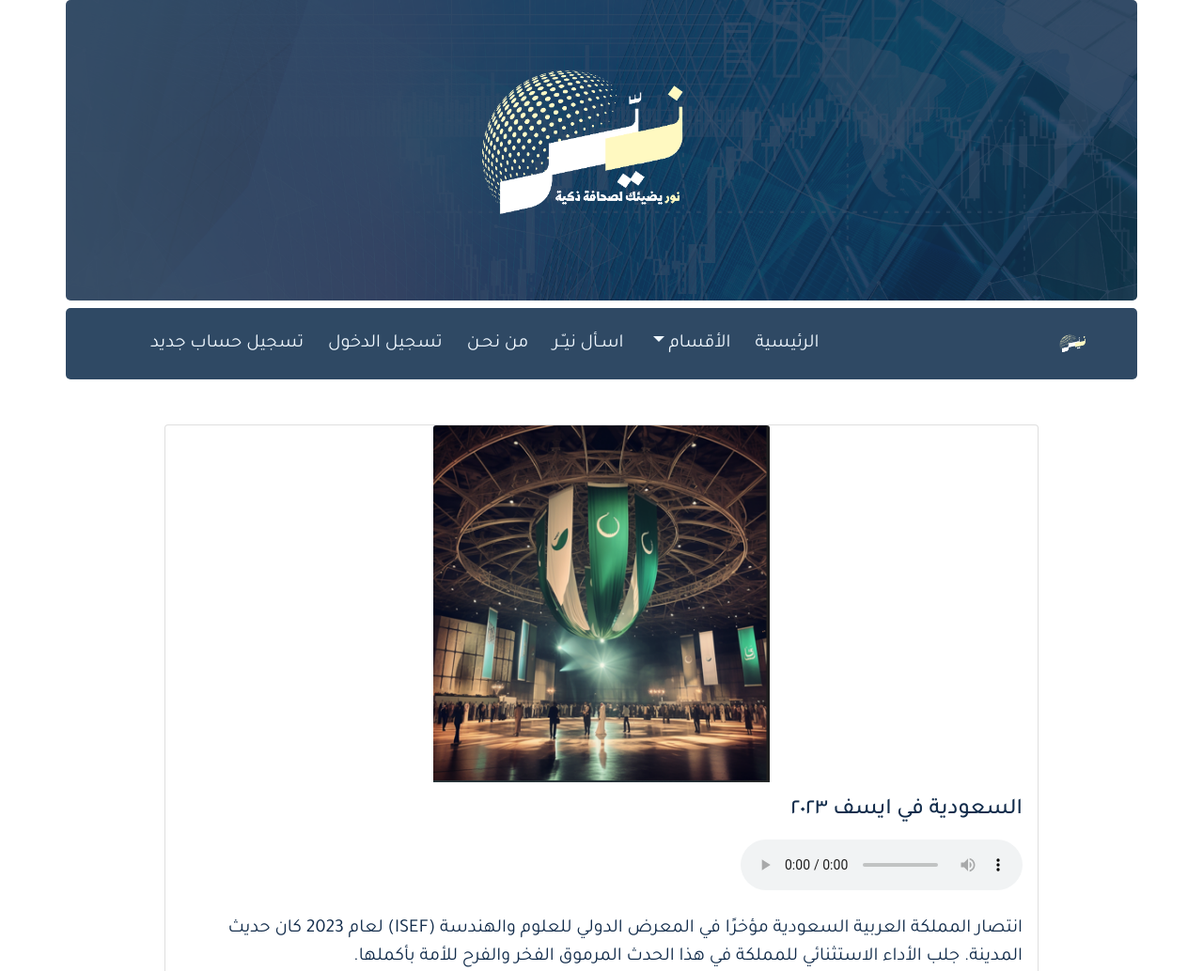
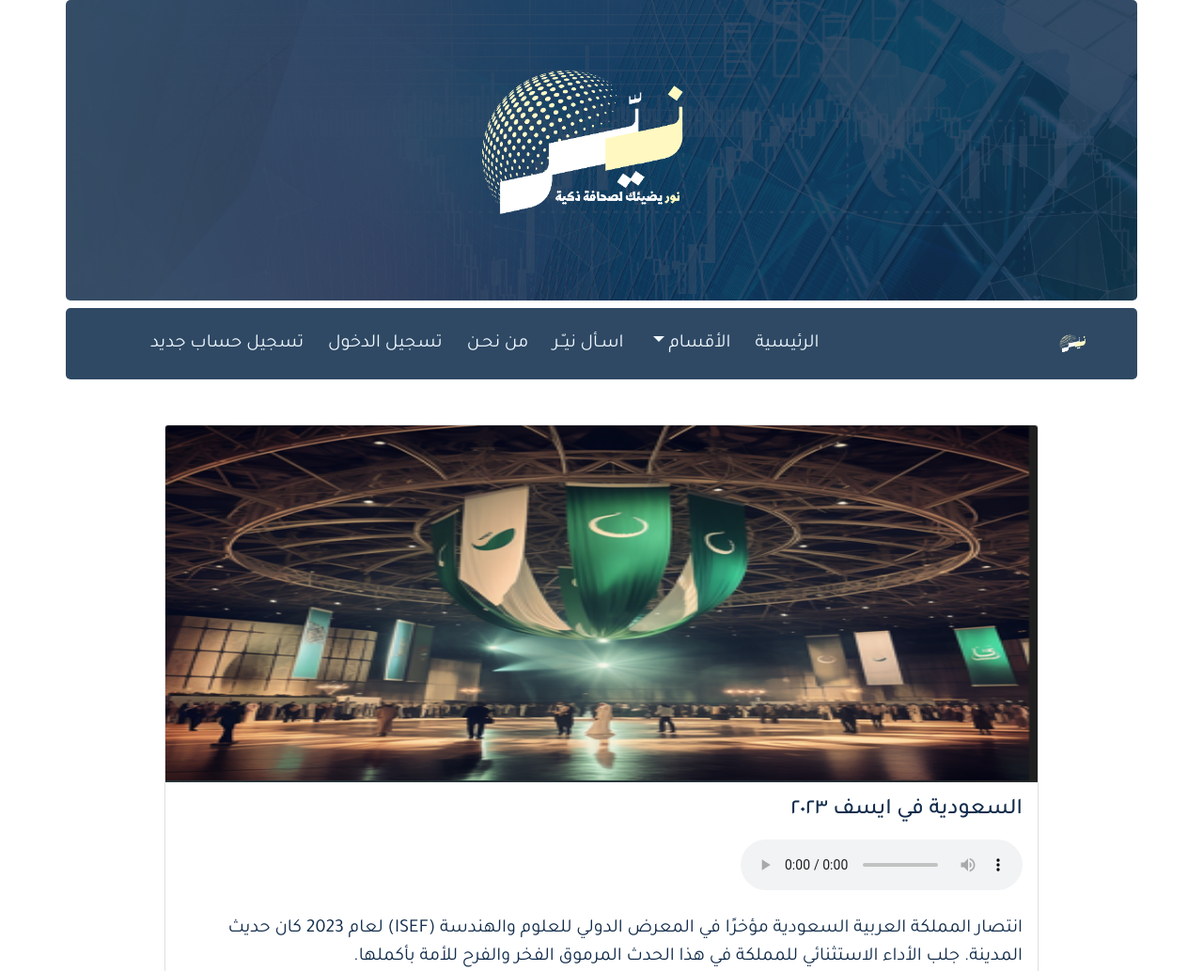
Before and after one commit to ghonaime91/nyr-news-paper, a Flask app: page /subjects/all/1 in a window 1280 px wide. Shown: the top 1034 px of the page at 94% size. Run offline with Flask 3, Linux system fonts and the light colour scheme; data comes from the database, SQL or seed files in the repository; some libraries are stand-ins or nearby versions.

Commit message:
Update show_subject.html

```diff
--- a/app/templates/main/show_subject.html
+++ b/app/templates/main/show_subject.html
@@ -18,7 +18,7 @@
 
     <div class="card col-sm-12 col-md-12 col-lg-10 " >
 
-        <img class="card-img-top " style="height: 380px; width: 358px; margin-right:auto; margin-left: auto;" src="
+        <img class="card-img-top " style="height: 380px; margin-right:auto; margin-left: auto;" src="
         {% if article.image != 'none' %}
         {{ url_for('static', filename='img/uploads/' ~ article.image) }}
         {% else %}
```
